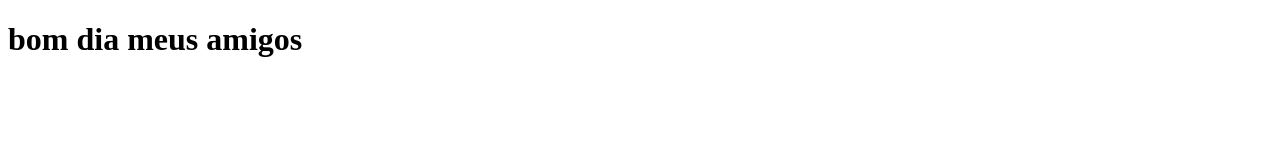
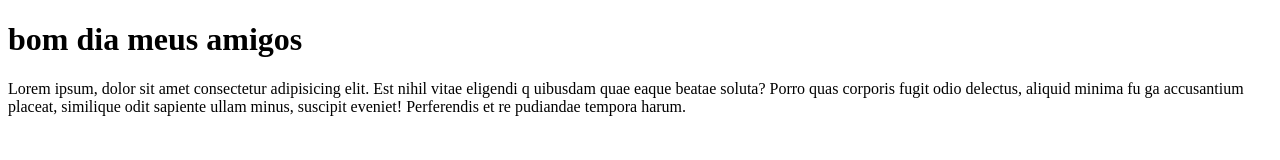
Before and after one commit to Araujomann/teste-vscode, a plain HTML site: page index.html in a window 1280 px wide. Drawn offline with Linux system fonts and the light colour scheme.

Commit message:
add lorem

```diff
--- a/index.html
+++ b/index.html
@@ -8,4 +8,8 @@
 <body>
     <h1>bom dia meus amigos</h1>
 </body>
+<p>Lorem ipsum, dolor sit amet consectetur adipisicing elit. Est nihil vitae eligendi q
+    uibusdam quae eaque beatae soluta? Porro quas corporis fugit odio delectus, aliquid minima fu
+    ga accusantium placeat, similique odit sapiente ullam minus, suscipit eveniet! Perferendis et re
+    pudiandae tempora harum.</p>
 </html>
```
